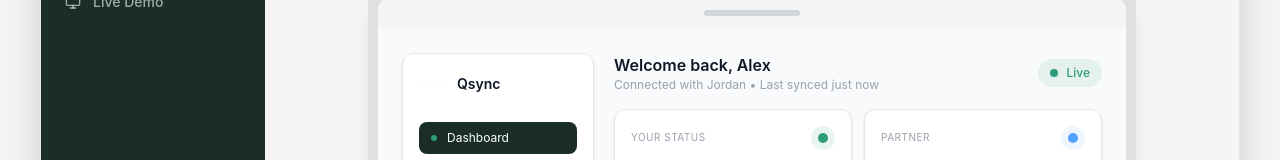
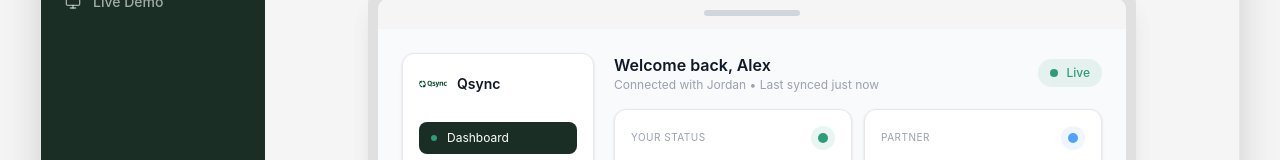
Before and after one commit to Qroid/Qsync, a React (Vite) app: page / in a window 1280 px wide. Shown: the part 367-527 px from the top of the page. Built offline with nearby package versions, Linux system fonts and the light colour scheme.

Commit message:
Add dark icon variant for bright surfaces - mobile menu, mockups

```diff
--- a/src/components/Logo.jsx
+++ b/src/components/Logo.jsx
@@ -1,7 +1,7 @@
-export default function Logo({ className = 'w-6 h-6' }) {
+export default function Logo({ className = 'w-6 h-6', dark = false }) {
   return (
     <img
-      src="/logo/icon.svg"
+      src={dark ? '/logo/darkicon.svg' : '/logo/icon.svg'}
       alt="Qsync"
       className={className}
     />
--- a/src/components/landing/MacBookMockup.jsx
+++ b/src/components/landing/MacBookMockup.jsx
@@ -17,7 +17,7 @@ export function HeroMacBookMockup() {
                 <div className="hidden sm:flex w-40 lg:w-48 flex-col bg-white rounded-xl p-3 lg:p-4 border border-gray-200 shadow-sm">
                   {/* Logo */}
                   <div className="flex items-center gap-2.5 mb-6">
-                    <img src="/logo/icon.svg" className="w-7 h-7" alt="Qsync" />
+                    <img src="/logo/darkicon.svg" className="w-7 h-7" alt="Qsync" />
                     <span className="text-gray-900 font-semibold text-xs lg:text-sm">Qsync</span>
                   </div>
                   {/* Nav items */}
@@ -191,7 +191,7 @@ export function WeeklyMacBookMockup() {
               <div className="flex-1 flex flex-col gap-1.5 sm:gap-2">
                 {/* Header with logo */}
                 <div className="bg-white rounded-lg p-1.5 sm:p-2 flex items-center gap-1.5 border border-gray-200 shadow-sm">
-                  <img src="/logo/icon.svg" className="w-3 h-3 sm:w-4 sm:h-4" alt="Qsync" />
+                  <img src="/logo/darkicon.svg" className="w-3 h-3 sm:w-4 sm:h-4" alt="Qsync" />
                   <span className="text-gray-900 text-[6px] sm:text-[8px] font-semibold">Weekly Plan</span>
                 </div>
                 {/* Feature cards */}
@@ -250,7 +250,7 @@ export function MonthlyMacBookMockup() {
                 {/* Header */}
                 <div className="bg-[#f0f7e6] rounded-lg p-1.5 sm:p-2 flex items-center justify-between border border-[#2d9c7a]/20">
                   <div className="flex items-center gap-1.5">
-                    <img src="/logo/icon.svg" className="w-3 h-3 sm:w-4 sm:h-4" alt="Qsync" />
+                    <img src="/logo/darkicon.svg" className="w-3 h-3 sm:w-4 sm:h-4" alt="Qsync" />
                     <span className="text-gray-900 text-[6px] sm:text-[8px] font-semibold">Monthly Plan</span>
                   </div>
                   <span className="text-[#2d9c7a] text-[5px] sm:text-[7px] font-medium">Safety</span>
@@ -325,7 +325,7 @@ export function YearlyMacBookMockup() {
                 {/* Premium header */}
                 <div className="bg-[#f0f7e6] rounded-lg p-1.5 sm:p-2 flex items-center justify-between border border-[#2d9c7a]/30">
                   <div className="flex items-center gap-1.5">
-                    <img src="/logo/icon.svg" className="w-3 h-3 sm:w-4 sm:h-4" alt="Qsync" />
+                    <img src="/logo/darkicon.svg" className="w-3 h-3 sm:w-4 sm:h-4" alt="Qsync" />
                     <span className="text-gray-900 text-[6px] sm:text-[8px] font-semibold">Yearly Plan</span>
                   </div>
                   <span className="px-1.5 py-0.5 bg-[#2d9c7a] rounded text-[5px] sm:text-[7px] text-white font-medium">Premium</span>
--- a/src/components/landing/MobileNav.jsx
+++ b/src/components/landing/MobileNav.jsx
@@ -1,5 +1,6 @@
 import { Link } from 'react-router-dom'
 import { X, LayoutDashboard, Target, Lightbulb, Monitor, CreditCard, Download } from 'lucide-react'
+import Logo from '../Logo'
 
 const sections = [
   { id: 'overview', label: 'Overview', icon: LayoutDashboard },
@@ -28,7 +29,7 @@ export default function MobileNav({ isOpen, onClose, activeSection, onNavigate }
         <div className="flex flex-col h-full">
           <div className="flex items-center justify-between px-6 py-5 border-b border-[#1a2e25]/10">
             <Link to="/" onClick={onClose}>
-              <img src="/logo/icon.svg" alt="Qsync" className="h-5" />
+              <Logo className="h-5" dark />
             </Link>
             <button
               onClick={onClose}
--- a/src/components/landing/SideNav.jsx
+++ b/src/components/landing/SideNav.jsx
@@ -1,5 +1,6 @@
 import { Link } from 'react-router-dom'
 import { LayoutDashboard, Target, Lightbulb, Monitor, CreditCard, Download } from 'lucide-react'
+import Logo from '../Logo'
 
 const sections = [
   { id: 'overview', label: 'Overview', icon: LayoutDashboard },
@@ -14,7 +15,7 @@ export default function SideNav({ activeSection, onNavigate }) {
   return (
     <aside className="hidden lg:flex flex-col w-56 shrink-0 bg-[#1a2e25]">
       <Link to="/" className="px-6 py-6 block">
-        <img src="/logo/icon.svg" alt="Qsync" className="h-6" />
+        <Logo className="h-6" />
       </Link>
 
       <nav className="flex-1 py-2 flex flex-col px-2">
```
Also changed, not shown: public/logo/darkicon.svg (added).
